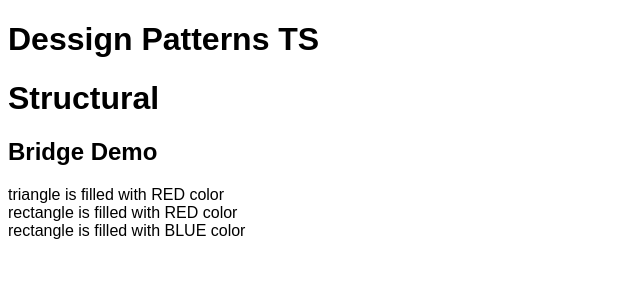
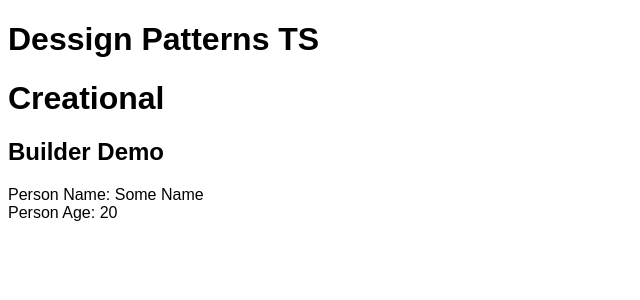
Before and after one commit to volodymyrkr/DesignPatternsTS, a React (Create React App) app: page / in a window 1280 px wide. Shown: the top 300 px of the page, without its empty margins (0-640 px from the left). Built offline with nearby package versions, Linux system fonts and the light colour scheme.

Commit message:
Creational pattern Builder

```diff
--- a/src/index.tsx
+++ b/src/index.tsx
@@ -3,7 +3,8 @@ import { render } from "react-dom";
 
 import "./styles.css";
 // import Demo from "./patterns/structural/adapter/Demo";
-import Demo from "./patterns/structural/bridge/Demo";
+// import Demo from "./patterns/structural/bridge/Demo";
+import Demo from "./patterns/creational/builder/Demo";
 
 function App() {
   return (
--- /dev/null
+++ b/src/patterns/creational/builder/Demo.tsx
@@ -0,0 +1,42 @@
+import * as React from "react";
+
+class Person {
+  name: string = "noname";
+  age: number = 0;
+}
+
+class PersonBuilder {
+  private person:Person = new Person();
+
+  setName(value: string): PersonBuilder {
+    this.person.name = value;
+    return this;
+  }
+
+  setAge(value: number): PersonBuilder {
+    this.person.age = value;
+    return this;
+  }
+
+  build(): Person {
+    return this.person;
+  }
+}
+function Demo() {
+  let person:Person = new PersonBuilder()
+    .setName("Some Name")
+    .setAge(20)
+    .build();
+  return (
+    <div>
+      <h1>Creational</h1>
+      <h2>Builder Demo</h2>
+      <div>
+        <div>Person Name: {person.name}</div>
+        <div>Person Age: {person.age}</div>
+      </div>
+    </div>
+  );
+}
+
+export default Demo;
```
